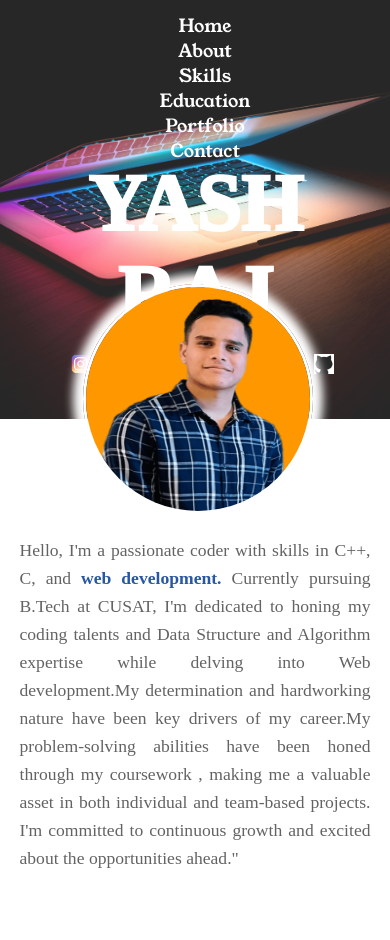
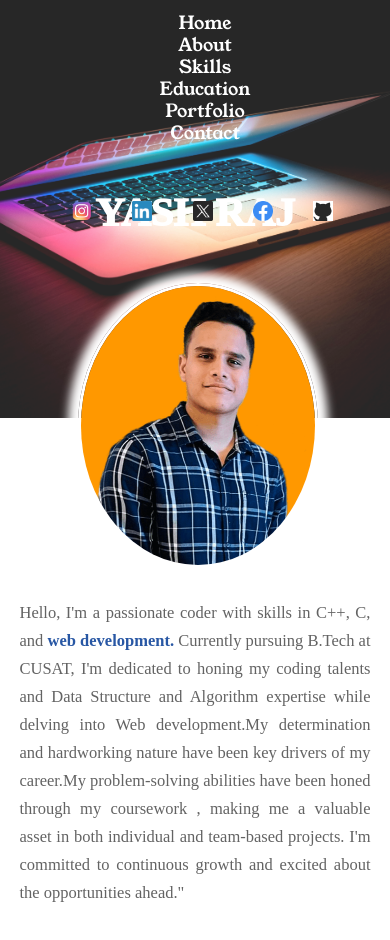
Before and after one commit to rajyash-03/Resume-project, a plain HTML site: page index.html in a window 390 px wide. Shown: the top 940 px of the page. Drawn offline with nearby package versions, Linux system fonts and the light colour scheme; a web font is replaced by a local one.

Commit message:
Update res_style.css
media query

```diff
--- a/res_style.css
+++ b/res_style.css
@@ -154,12 +154,12 @@ section:nth-child(2n + 1) {
   margin-bottom: 60px;
   padding-bottom: 30px;
 }
-@media screen and (max-width: 300px) {
+@media screen and (max-width: 410px) {
   #my-image {
     height: 50% !important;
     width: 60% !important;
-    margin-top: 30px !important;
-    opacity: 0.9;
+/*     margin-top: 30px !important;
+    opacity: 0.9; */
   }
   #my-name .list li a {
     margin-top: 60px !important;
@@ -607,6 +607,14 @@ button:hover {
     margin-top: -55px !important;
   }
 }
+@media  screen and (max-width: 410px){
+  .social-icons li a {
+    text-decoration: none !important;
+    float: right;
+    margin-top: -100px !important;
+    /* display: inline!important; */
+  }
+}
 
 .text-highlight {
   color: #2857a4;
```
